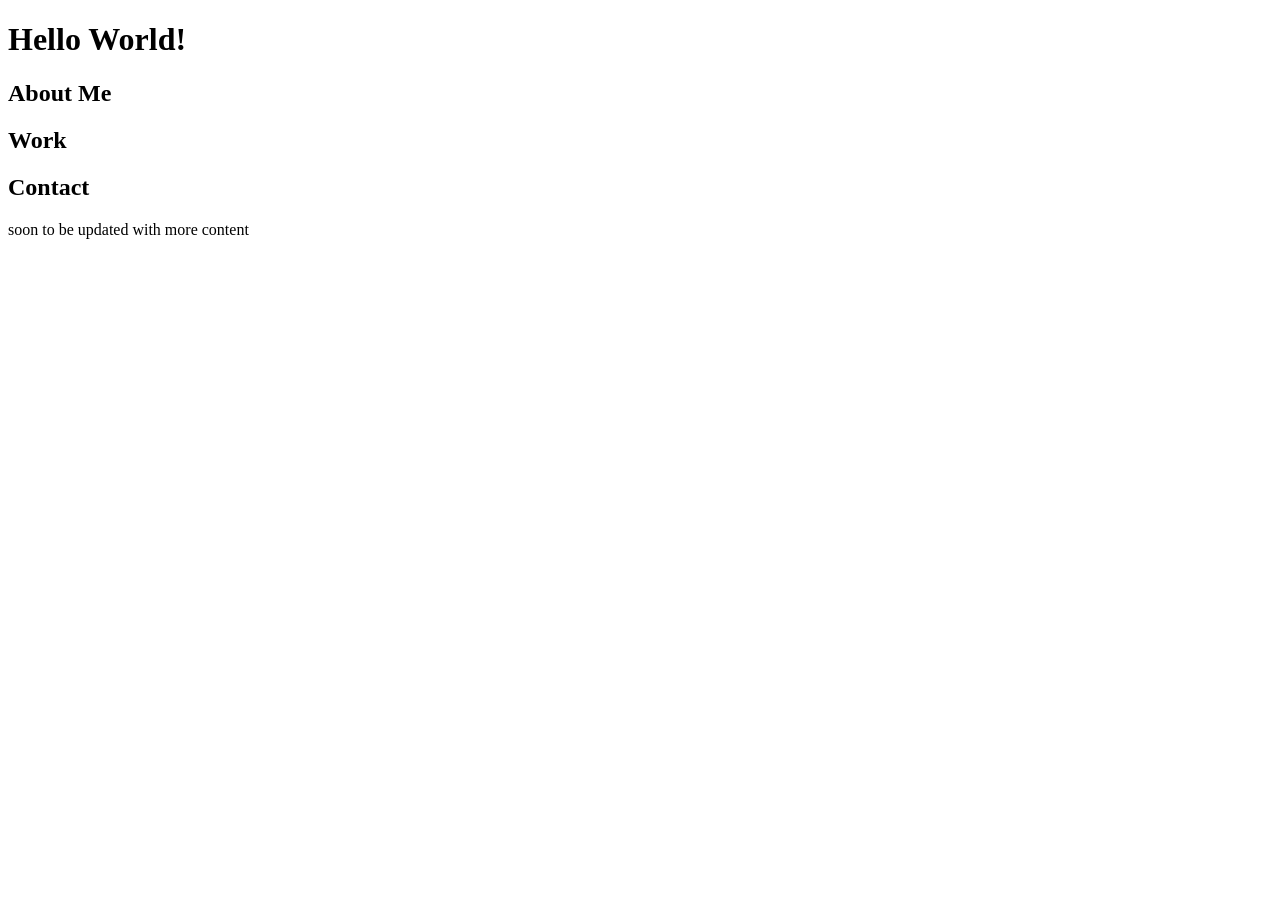
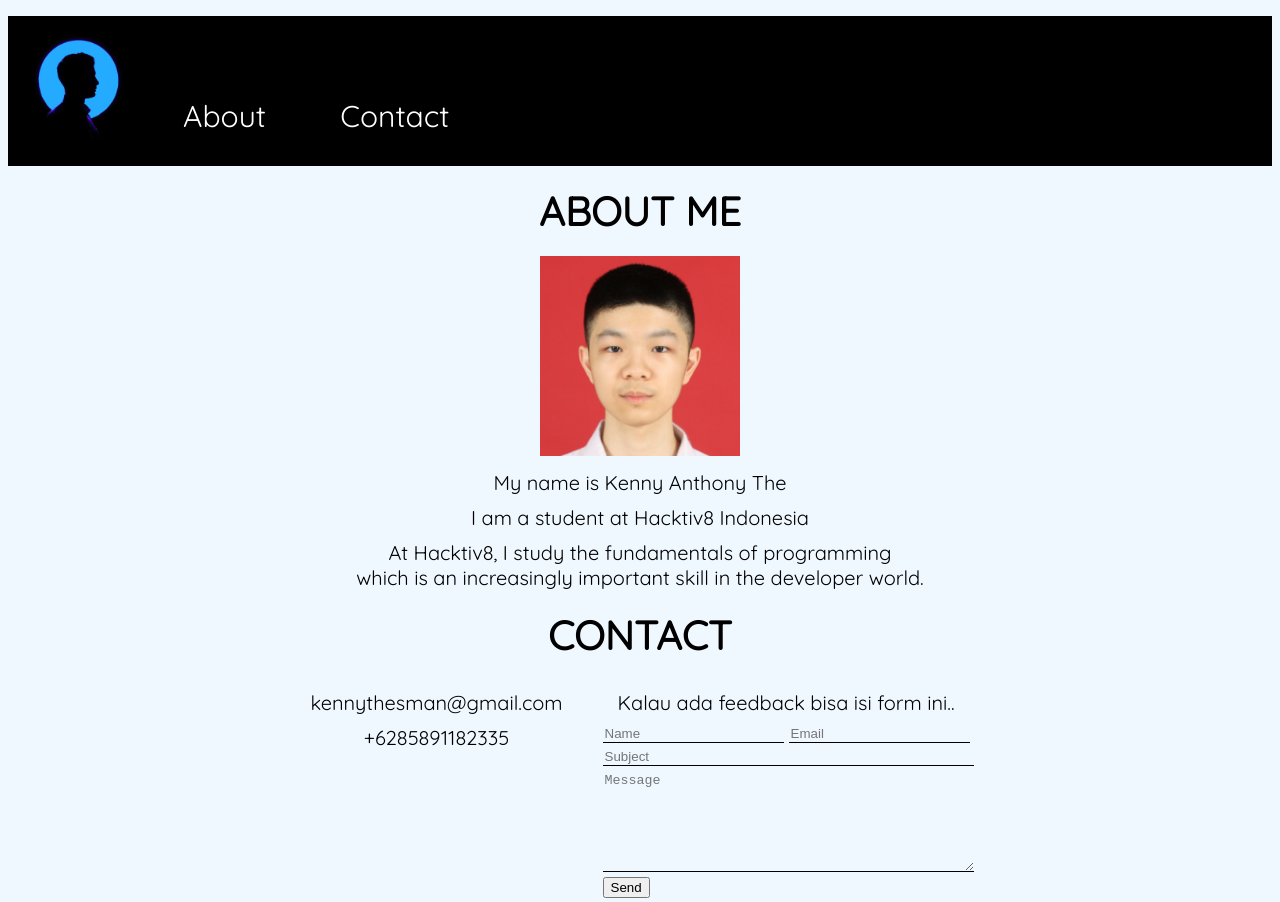
Before and after one commit to TheOTG/TheOTG.github.io, a plain HTML site: page index.html in a window 1280 px wide. Before the commit the page ends 800 px from the top, so only its background shows below. Drawn offline with Linux system fonts and the light colour scheme.

Commit message:
Add img, css, update index

```diff
--- a/index.html
+++ b/index.html
@@ -1,13 +1,61 @@
 <!DOCTYPE html>
 <html>
 	<head>
+		<link rel="stylesheet" type="text/css" href="style.css">
+		<link href="https://fonts.googleapis.com/css?family=Quicksand" rel="stylesheet">
 		<title>me</title>
 	</head>
 	<body>
-		<h1>Hello World!</h1>
-		<h2>About Me</h2>
-		<h2>Work</h2>
-		<h2>Contact</h2>
-		soon to be updated with more content
+
+		<div class="header">
+			<div class="container">
+				<img src="silh.png">
+			</div>
+			<ul class="nav">
+				<li class="navList"><a href="#about">About</a></li>
+                <!-- <li class="navList"><a href="www.google.com">What I Do</a></li> -->
+                <li class="navList"><a href="#contact">Contact</a></li>
+			</ul>
+		</div>
+
+		<div class="center">
+			<a id="about">
+			<h2>About Me</h2>
+			<img src="Kenny.png" class="gue">
+			<p>My name is Kenny Anthony The</p>
+			<p>I am a student at Hacktiv8 Indonesia</p>
+			<p>At Hacktiv8, I study the fundamentals of programming <br>
+			which is an increasingly important skill in the developer world.</p>
+
+		</div>
+		<!--
+		<div class="whatDo">
+			<h2>What I Do</h2>
+			<p>I'm currently studying to be a web developer at Hacktiv8 Indonesia</p>
+		</div>
+		-->
+		<div class="center">
+			<h2>Contact</h2>
+			<a id="contact">
+			<div class="contact">
+				<div class="contacts">
+					<p>kennythesman@gmail.com</p>
+					<p>+6285891182335</p>
+				</div>
+				<div class="form">
+					<p>Kalau ada feedback bisa isi form ini..</p>
+					<form>
+						<input type="text" class="formName" name="Name" required placeholder="Name">
+						<input type="text" class="formEmail" name="Email" required placeholder="Email">
+						<br>
+						<input type="text" class="formSubject" name="Subject" required placeholder="Subject">
+						<br>
+						<textarea class="formMessage" name="Message" required placeholder="Message"></textarea>
+						<br>
+						<button type="submit" class="formSubmit">Send</button>
+					</form>
+				</div>
+			</div>
+		</div>
 	</body>
 </html>
--- /dev/null
+++ b/style.css
@@ -0,0 +1,126 @@
+html {
+    background-color: aliceblue;
+    font-family: "Quicksand", sans-serif;
+    height: 800px;
+}
+
+h2 {
+    text-transform: uppercase;
+    font-size: 40px;
+    margin: 20px 0;
+}
+
+p {
+    font-size: 20px;
+    margin: 10px 0;
+}
+
+.header {
+    width: 100%;
+    height: 150px;
+    background-color: black;
+}
+
+.container {
+    float: left;
+    padding: 20px;
+}
+
+.container img {
+    width: 100px;
+}
+
+.gue {
+    width: 200px;
+    height: 200px;
+}
+
+.nav {
+    padding: auto 100px;
+}
+
+.navList {
+    color: white;
+    font-size: 30px;
+    display: inline;
+    margin: 10px;
+    padding: 10px;
+    line-height: 200px;
+    text-align: center;
+}
+
+.navList a {
+    color: white;
+    text-decoration: none;
+    padding: 10px 15px;
+    transition: 0.3s;
+}
+
+.navList a:hover {
+    background-color: rgb(100, 100, 100);
+}
+
+.center {
+    text-align: center;
+    margin: 10px auto;
+}
+
+.contact {
+    display: inline-block;
+}
+
+.contacts {
+    float: left;
+    margin: auto 20px;
+}
+
+.form {
+    float: right;
+    margin: auto 20px;
+}
+
+.formName {
+    color: black;
+    float: left;
+    background-color: transparent;
+    border: none;
+    border-bottom: 1px solid black;
+    margin-right: 5px;
+    margin-bottom: 5px;
+}
+
+.formEmail {
+    color: black;
+    float: right;
+    background-color: transparent;
+    border: none;
+    border-bottom: 1px solid black;
+    margin-bottom: 5px;
+}
+
+.formSubject {
+    width: 100%;
+    color: black;
+    float: left;
+    background-color: transparent;
+    border: none;
+    border-bottom: 1px solid black;
+    margin-bottom: 5px;
+}
+
+.formMessage {
+    width: 100%;
+    color: black;
+    float: left;
+    background-color: transparent;
+    border: none;
+    border-bottom: 1px solid black;
+    margin-bottom: 5px;
+    min-height: 96px;
+    max-height: 192px;
+    resize: vertical;
+}
+
+.formSubmit {
+    float: left;
+}
```
Also changed, not shown: Kenny.png (added), silh.png (added).
